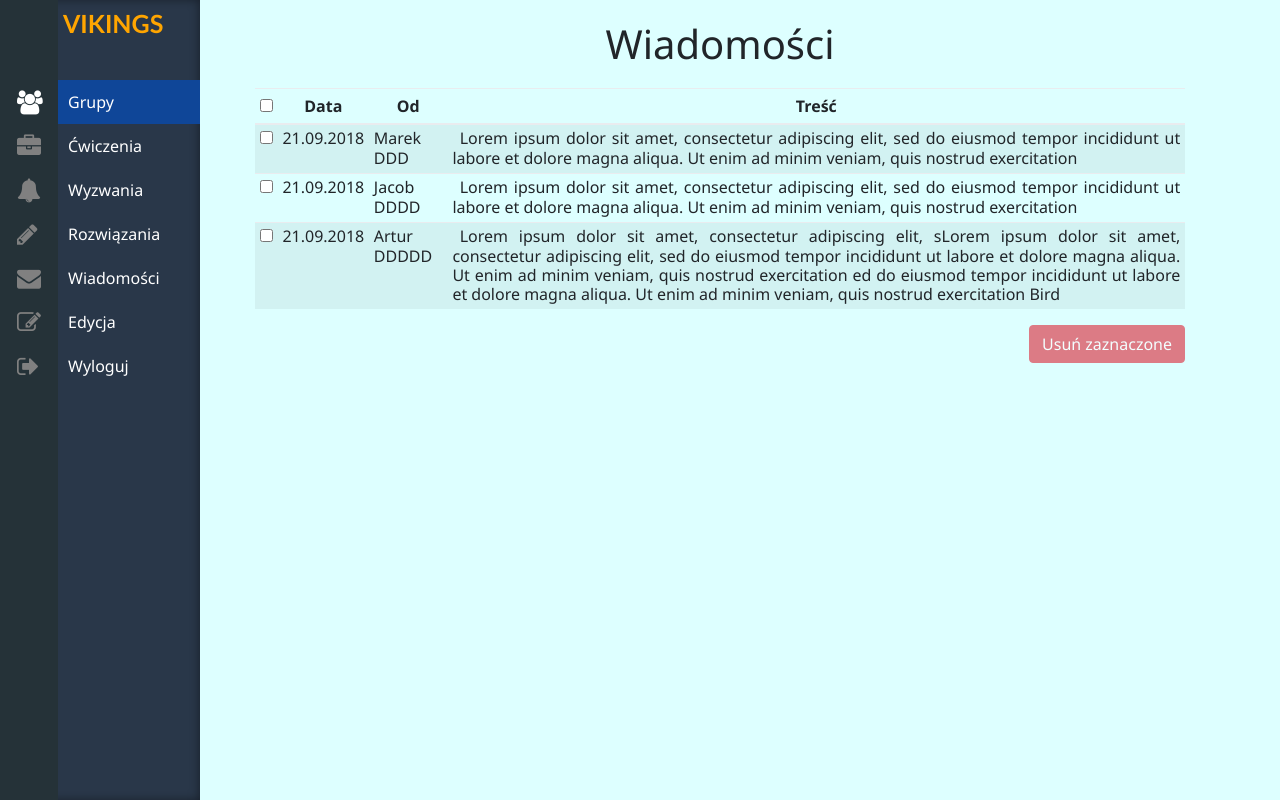
After one commit to Anaxymenes/vikings, a Django app: page /adminSite/messages in a window 1280 px wide. The commit adds this page. Run offline with Django 3.2, Linux system fonts and the light colour scheme; some libraries are stand-ins or nearby versions.

Commit message:
Admin messages view

```diff
--- a/adminSite/urls.py
+++ b/adminSite/urls.py
@@ -10,6 +10,7 @@ urlpatterns = [
     path('excercises', views.excercises, name='excercises'),
     path('challenges', views.challenges, name='challenges'),
     path('groupDetails', views.groupDetails, name='groupDetails'),
+    path('messages', views.messages, name='messages'),
     path('addGroup/',views.addGroup, name='addGroup'),
 ]
 
--- a/adminSite/views.py
+++ b/adminSite/views.py
@@ -22,6 +22,9 @@ def challenges(request):
 def groupDetails(request):
     return render(request, 'admin/groupDetails.html')
 
+def messages(request):
+    return render(request, 'admin/messages.html')
+
 def addGroup(request):
     if request.method == "POST":
         print(request.POST)
--- /dev/null
+++ b/static/css/admin/messages.css
@@ -0,0 +1,16 @@
+.messagesBody{
+    margin: 20px 80px 0 40px;
+    width: auto;
+}
+.messagesBody h1{
+    text-align: center;
+    margin-bottom: 20px;
+}
+.messagesBody table tbody{
+    font-size: 1rem;
+    text-align: justify;
+    line-height: 1.2rem;
+}
+.messagesBody tbody tr td:last-child{
+    text-indent: 1%;
+}
--- a/templates/admin/base.html
+++ b/templates/admin/base.html
@@ -16,6 +16,7 @@
     <link rel="stylesheet" href="{% static 'css/admin/responses.css' %}" />
     <link rel="stylesheet" href="{% static 'css/admin/excercises.css' %}" />
     <link rel="stylesheet" href="{% static 'css/admin/groupDetails.css' %}" />
+    <link rel="stylesheet" href="{% static 'css/admin/messages.css' %}" />
     <link rel="stylesheet" href="https://cdnjs.cloudflare.com/ajax/libs/font-awesome/4.7.0/css/font-awesome.min.css">
     <script src="{% static 'js/jquery-3.3.1.min.js' %}"></script>
     <script src="{% static 'js/bootstrap.min.js' %}"></script>
@@ -30,7 +31,7 @@
                     <li><i class="fa fa-briefcase"></i><a href="/adminSite/excercises">Ćwiczenia</a></li>
                     <li><i class="fa fa-bell"></i><a href="/adminSite/challenges">Wyzwania</a></li>
                     <li><i class="fa fa-pencil"></i><a href="/adminSite/responses">Rozwiązania</a></li>
-                    <li><i class="fa fa-envelope"></i><a href="#">Wiadomości</a></li>
+                    <li><i class="fa fa-envelope"></i><a href="/adminSite/messages">Wiadomości</a></li>
                     <li><i class="fa fa-edit"></i><a href="#">Edycja</a></li>
                     <li><i class="fa fa-sign-out"></i><a href="#">Wyloguj</a></li>
                 </ul>
--- /dev/null
+++ b/templates/admin/messages.html
@@ -0,0 +1,58 @@
+{% extends "admin/base.html" %}
+
+{% block content %}
+<div class="container messagesBody">
+    <h1>Wiadomości</h1>
+    <form>
+        <table class="table table-striped table-sm">
+            <thead align="center">
+                <tr>
+                    <th scope="col"><input id="all" class="checkjq" type="checkbox" /></th>
+                    <th scope="col">Data</th>
+                    <th scope="col">Od</th>
+                    <th scope="col">Treść</th>
+                </tr>
+            </thead>
+            <tbody>
+                <tr>
+                    <th scope="row"><input type="checkbox" /></th>
+                    <td>21.09.2018</td>
+                    <td>Marek DDD</td>
+                    <td>Lorem ipsum dolor sit amet, consectetur adipiscing elit, sed do eiusmod tempor incididunt ut
+                        labore et dolore magna aliqua. Ut enim ad minim veniam, quis nostrud exercitation </td>
+                </tr>
+                <tr>
+                    <th scope="row"><input type="checkbox" /></th>
+                    <td>21.09.2018</td>
+                    <td>Jacob DDDD</td>
+                    <td>Lorem ipsum dolor sit amet, consectetur adipiscing elit, sed do eiusmod tempor incididunt ut
+                        labore et dolore magna aliqua. Ut enim ad minim veniam, quis nostrud exercitation </td>
+                </tr>
+                <tr>
+                    <th scope="row"><input type="checkbox" /></th>
+                    <td>21.09.2018</td>
+                    <td>Artur DDDDD</td>
+                    <td>Lorem ipsum dolor sit amet, consectetur adipiscing elit, sLorem ipsum dolor sit amet,
+                        consectetur adipiscing elit, sed do eiusmod tempor incididunt ut labore et dolore magna aliqua.
+                        Ut enim ad minim veniam, quis nostrud exercitation ed do eiusmod tempor incididunt ut labore et
+                        dolore magna aliqua. Ut enim ad minim veniam, quis nostrud exercitation Bird</td>
+                </tr>
+            </tbody>
+        </table>
+        <input type="submit" class="btn btn-danger float-right" value="Usuń zaznaczone" disabled/>
+    </form>
+</div>
+
+<script>
+    $('#all').on('click', function () {
+        $(':checkbox').prop("checked", $(this).is(':checked'));
+    });
+
+    var checkboxes = $(":checkbox"),
+    submitButt = $("input[type='submit']");
+
+    checkboxes.click(function() {
+    submitButt.attr("disabled", !checkboxes.is(":checked"));
+    });
+</script>
+{% endblock %}
```
